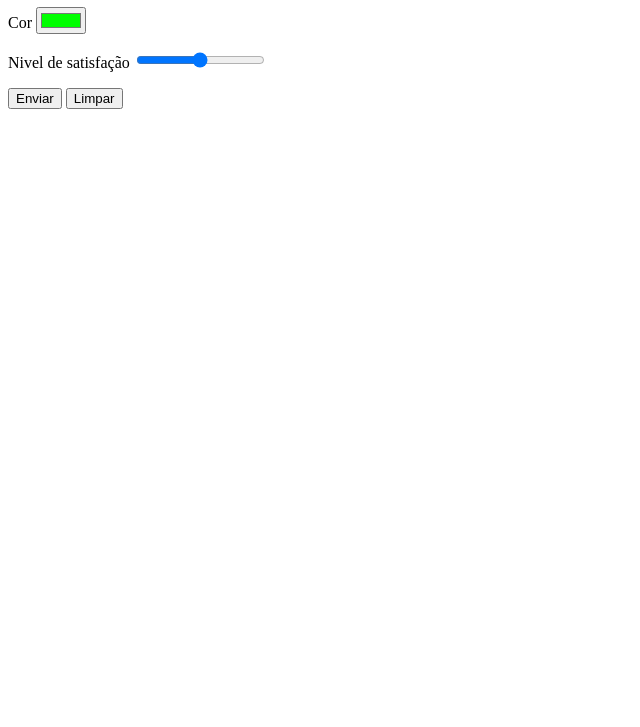
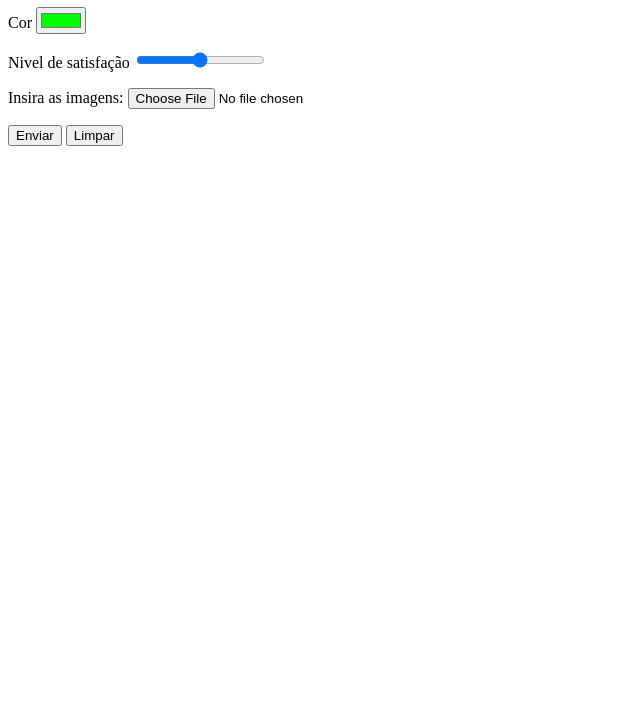
Before and after one commit to RenanLamorim/Modulo-4, a plain HTML site: page Forms/form006.html in a window 1280 px wide. Shown: the part 73-800 px from the top of the page, without its empty margins (0-640 px from the left). Drawn offline with Linux system fonts and the light colour scheme.

Commit message:
input file

```diff
--- a/Forms/form006.html
+++ b/Forms/form006.html
@@ -18,6 +18,11 @@
 </p>
 
 <p>
+    <label for="ifile">Insira as imagens:</label>
+    <input type="file" name="file" id="ifile">
+</p>
+
+<p>
     <input type="submit" value="Enviar">
     <input type="reset" value="Limpar">
 </p>
```
Also changed, not shown: Forms/Anotações.txt.
